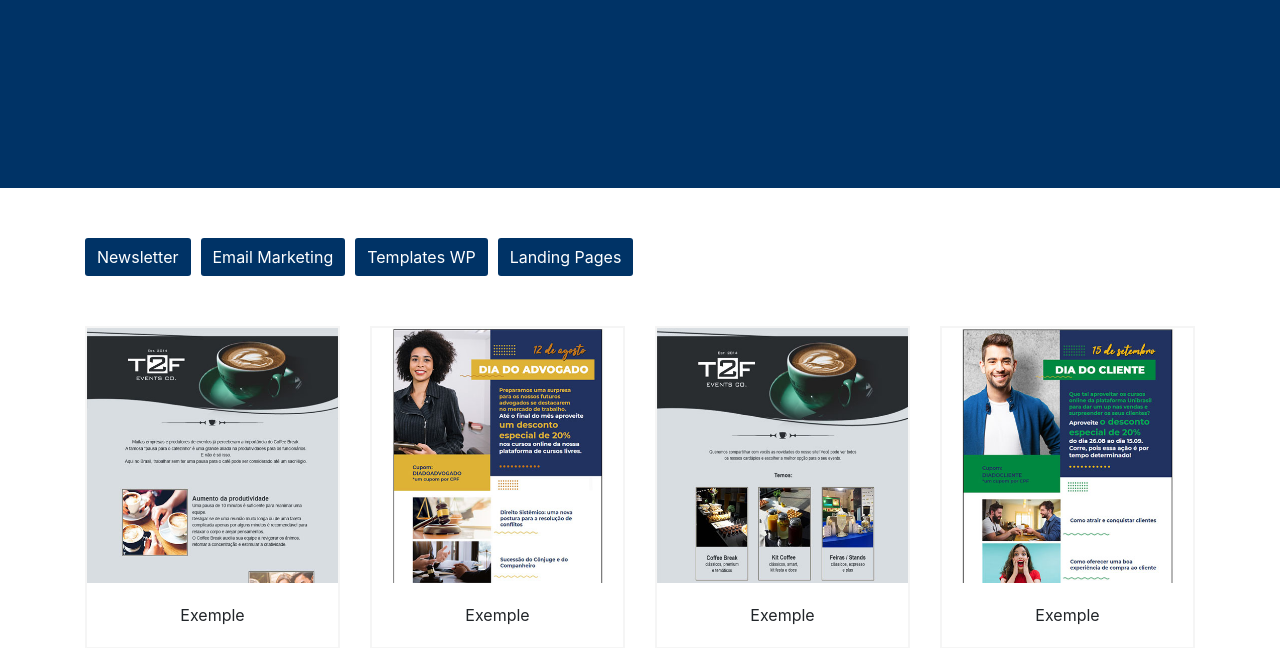
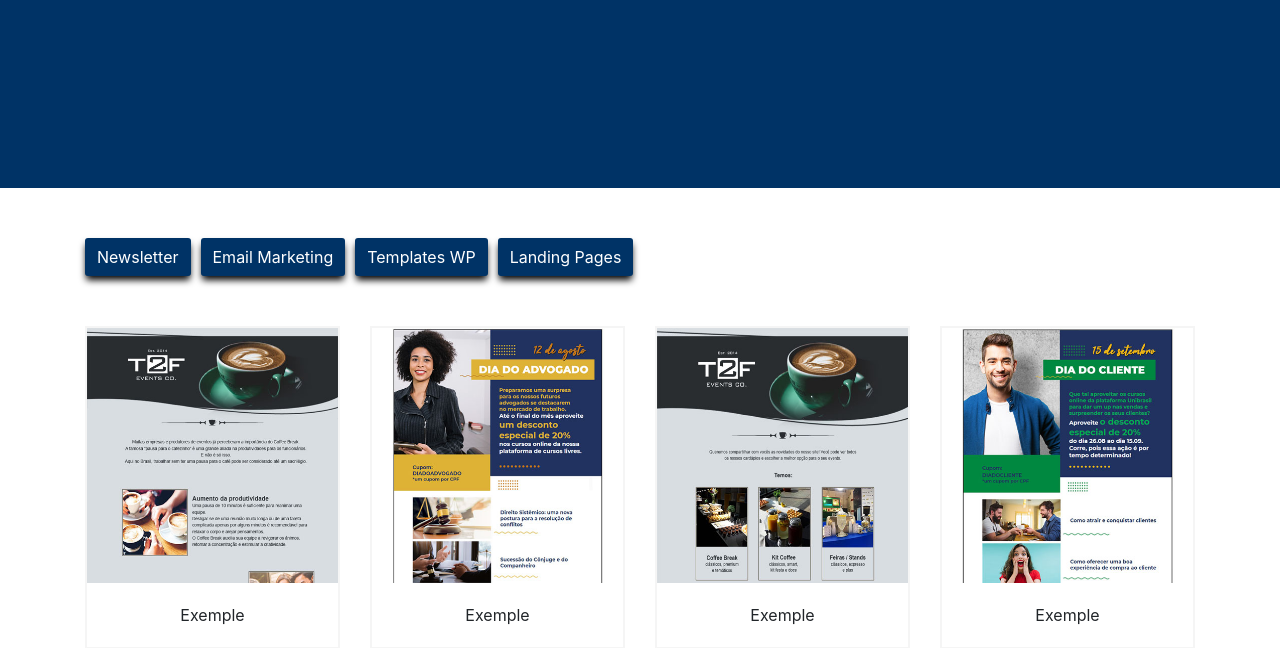
Before and after one commit to erikgs1/portifolio-2020, a PHP site: page / in a window 1280 px wide. Shown: the part 612-1260 px from the top of the page. Run offline with PHP 8.4, Linux system fonts and the light colour scheme; style sheets or scripts are compiled from the project's sources; some libraries are stand-ins or nearby versions.

Commit message:
adicionei efeitos aos botoes

```diff
--- a/Portifolio/index.html
+++ b/Portifolio/index.html
@@ -40,13 +40,13 @@
         <div class="container">
             <nav>
                 <ul>
-                    <li>Newsletter</li>
+                    <li><a href="#">Newsletter</a></li>
 
-                    <li>Email Marketing</li>
+                    <li><a href="#">Email Marketing</a></li>
 
-                    <li>Templates WP</li>
+                    <li><a href="#">Templates WP</a></li>
 
-                    <li>Landing Pages</li>
+                    <li><a href="#">Landing Pages</a></li>
                 </ul>
             </nav>
             <div class="content">
--- a/Portifolio/scss/colors.scss
+++ b/Portifolio/scss/colors.scss
@@ -3,3 +3,4 @@ $darkColorTheme: rgb(0, 36, 72);
 $LightColorTheme: rgba(0,51,102, 0.7);
 $secondColorTheme: rgba(8, 100, 185, 1);
 $white: white;
+$black: black;
--- a/Portifolio/scss/style.scss
+++ b/Portifolio/scss/style.scss
@@ -78,19 +78,26 @@ main{
             float: left;
             margin: 0;
             li{
+                float: left;
                 min-width: 100px;
-                float: left;
-                color: $white;
-                background-color: $colorTheme;
-                border-radius: 3px;
-                padding: 7px 12px;
                 text-align: center;
                 margin: 0  10px 50px 0 ;
-            }
-            :hover{
-                background-color: $secondColorTheme;
-                transition: 1s;
-                color: $white;
+
+                a{
+                    color: $white;
+                    background-color: $colorTheme;
+                    border-radius: 3px;
+                    padding: 7px 12px;
+                    display: block;
+                    box-shadow: 0 5px 7px -1px $black;
+                    &:hover{
+                        color: $white;
+                        text-decoration: none;
+                        background-color: $secondColorTheme;
+                        box-shadow: 0 5px 10px -1px $secondColorTheme;
+                    }
+                }
+
             }
         }
     }
```
